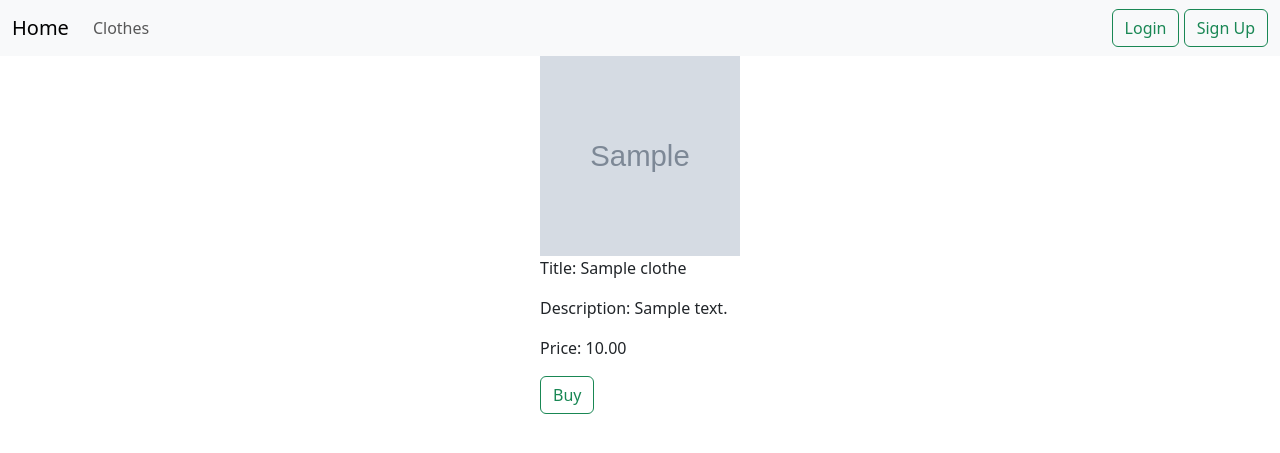
After one commit to MarlenBrawlHalal/Clothing-store, a Django app: page /clothes/00000000-0000-0000-0000-000000000001/ in a window 1280 px wide. The commit adds this page. Shown: the top 453 px of the page. Run offline with Django 4.2, Linux system fonts and the light colour scheme; tables that the repository leaves empty hold one stand-in row (values such as "Sample post"); grey boxes marked "Sample" are stand-in pictures; parts of the project's set-up code (start-up, migrations or seed data) failed here and were passed over.

Commit message:
Added detail page and switched from id to uuid

```diff
--- a/clothes/models.py
+++ b/clothes/models.py
@@ -1,9 +1,20 @@
+import uuid
 from django.db import models
+from django.urls import reverse
 
 class Clothes(models.Model):
+    id = models.UUIDField(
+        primary_key=True,
+        default=uuid.uuid4,
+        editable=False,
+    )
     title = models.CharField(max_length=100)
     price = models.DecimalField(max_digits=10, decimal_places=2)
-    image = models.ImageField(upload_to='images/', default=None)
+    description = models.TextField(max_length=600, default=None, blank=True)
+    image = models.ImageField(upload_to='images/', default=None, blank=True)
 
     def __str__(self):
         return f'{self.title}'
+
+    def get_absolute_url(self):
+        return reverse('cothes_detial', args=[str(self.id),])
--- a/clothes/urls.py
+++ b/clothes/urls.py
@@ -1,7 +1,8 @@
 from django.urls import path
 
-from .views import ClothesListView
+from .views import ClothesListView, ClothesDetailView
 
 urlpatterns = [
     path('', ClothesListView.as_view(), name='clothes_list'),
+    path('<uuid:pk>/', ClothesDetailView.as_view(), name='clothes_detail'),
 ]
--- a/clothes/views.py
+++ b/clothes/views.py
@@ -1,7 +1,12 @@
-from django.views.generic import ListView
+from django.views.generic import ListView, DetailView
 from .models import Clothes
 
 class ClothesListView(ListView):
     model = Clothes
     context_object_name = 'clothes_list'
     template_name = 'clothes/clothes_list.html'
+
+class ClothesDetailView(DetailView):
+    model = Clothes
+    context_object_name = 'clothes'
+    template_name = 'clothes/clothes_detail.html'
--- a/static/css/base.css
+++ b/static/css/base.css
@@ -1,4 +1,4 @@
-.jeans {
+img {
     width: 200px;
     height: 200px;
 }
--- /dev/null
+++ b/templates/clothes/clothes_detail.html
@@ -0,0 +1,15 @@
+{% extends '_base.html' %}
+
+{% block title %}Clothes{% endblock title %}
+
+{% block content %}
+    <div class="d-flex justify-content-center">
+        <div class="align-self-center">
+            <img src="{{ clothes.image.url }}" alt="{{ clothes.title }}">
+            <p>Title: {{ clothes.title }}</p>
+            <p>Description: {{ clothes.description }}</p>
+            <p>Price: {{ clothes.price }}</p>
+            <button class="btn btn-outline-success">Buy</button>
+        </div>
+    </div>
+{% endblock content%}
--- a/templates/clothes/clothes_list.html
+++ b/templates/clothes/clothes_list.html
@@ -4,12 +4,14 @@
 
 {% block content %}
     <h1 class="text-center">Available clothes</h1>
+    <div class="d-flex flex-wrap justify-content-around align-content-between">
         {% for clothes in clothes_list %}
             <div>
-            <img src="{{ clothes.image.url }}" alt="{{ clothes.title }}" class="jeans">
+                <a href="{% url 'clothes_detail' clothes.pk %}"><img src="{{ clothes.image.url }}" alt="{{ clothes.title }}" class="jeans"></a>
                 <p>Title: {{ clothes.title }}</p>
                 <p>Price: {{ clothes.price }}</p>
                     <button class="btn btn-outline-success">Buy</button>
             </div>
         {% endfor %}
+    </div>
 {% endblock content %}
```
Also changed, not shown: pages/tests.py (+1 -22 lines), clothes/migrations/0001_initial.py, media/images/jacket.png (added), 1 other file. Lines whose indentation alone changed are shown as unchanged.
